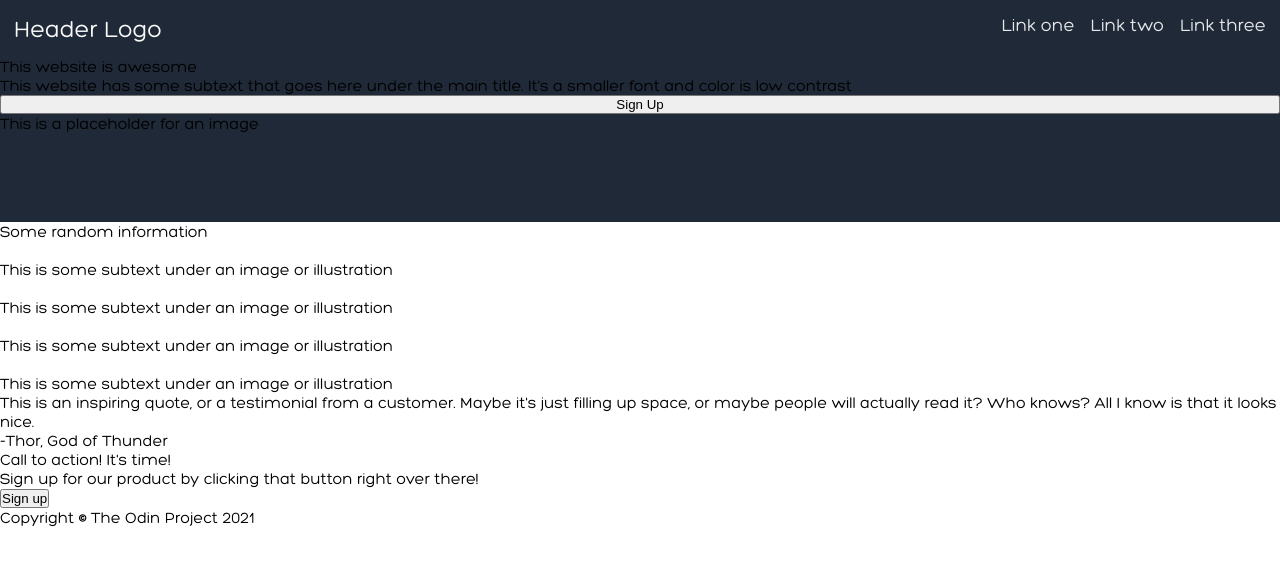
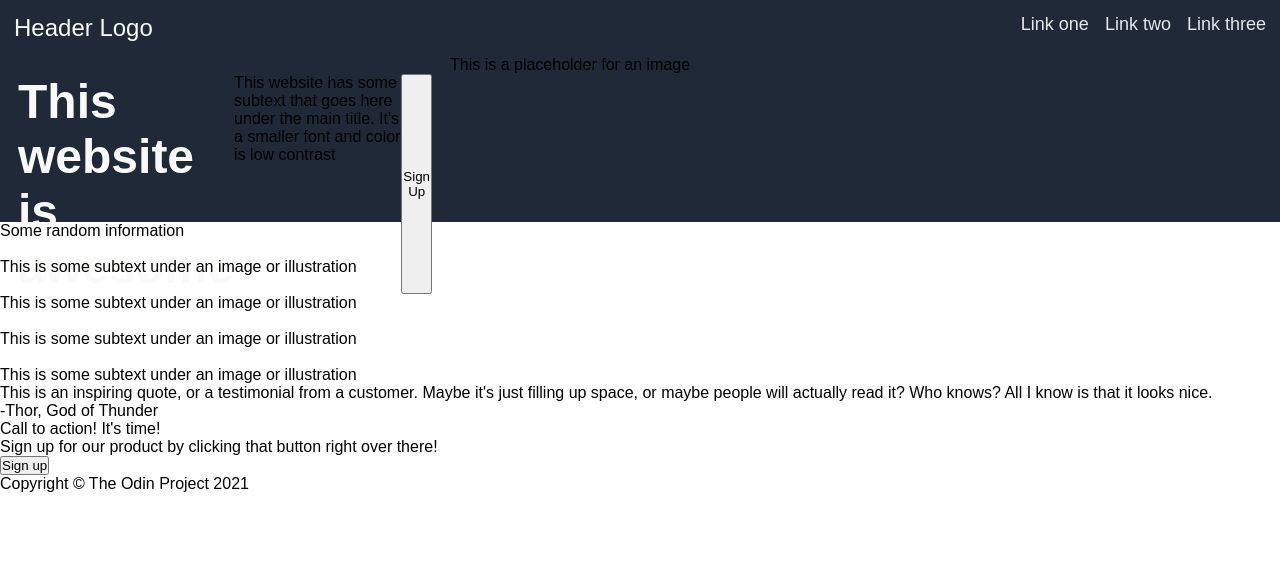
Before and after one commit to ChrisCode23/landing-page, a plain HTML site: page index.html in a window 1280 px wide. Drawn offline with Linux system fonts and the light colour scheme.

Commit message:
Change font
Changed font from "Hero" to "Roboto", also more
work in progress in the header sections

```diff
--- a/index.html
+++ b/index.html
@@ -18,11 +18,13 @@
                 </ul>
             </div>
         </div>
-
-        <div>This website is awesome</div>
-        <div>This website has some subtext that goes here under the main title. It's a smaller font and color is low contrast</div>
-        <button>Sign Up</button>
-        <div class="header-img">This is a placeholder for an image</div>
+        <div class="title-img">
+            <div class="title-container">
+                <div class="title">This website is awesome</div>
+                <div class="title-subtext">This website has some subtext that goes here under the main title. It's a smaller font and color is low contrast</div>
+                <button>Sign Up</button></div>
+            <div class="img">This is a placeholder for an image</div>
+        </div>
     </div>
 
 
--- a/style.css
+++ b/style.css
@@ -1,6 +1,6 @@
 @font-face {
-    font-family: Hero;
-    src: url(./fonts/HeroLight-Regular.otf);
+    font-family: Roboto;
+    src: url(./fonts/Roboto-Regular.ttf);
 }
 * {
     margin: 0;
@@ -42,3 +42,19 @@ a {
     color: #e5e7eb;
     font-size: 18px;
 }
+
+.title-img {
+    display: flex;
+}
+
+.title-container {
+    display: flex;
+    max-width: 450px;
+    padding: 18px;
+}
+
+.title {
+    font-size: 48px;
+    color: #f9faf8;
+    font-weight: bolder;
+}
```
Also changed, not shown: fonts/HeroLight-Regular.otf (deleted), fonts/Roboto-Regular.ttf (added).
